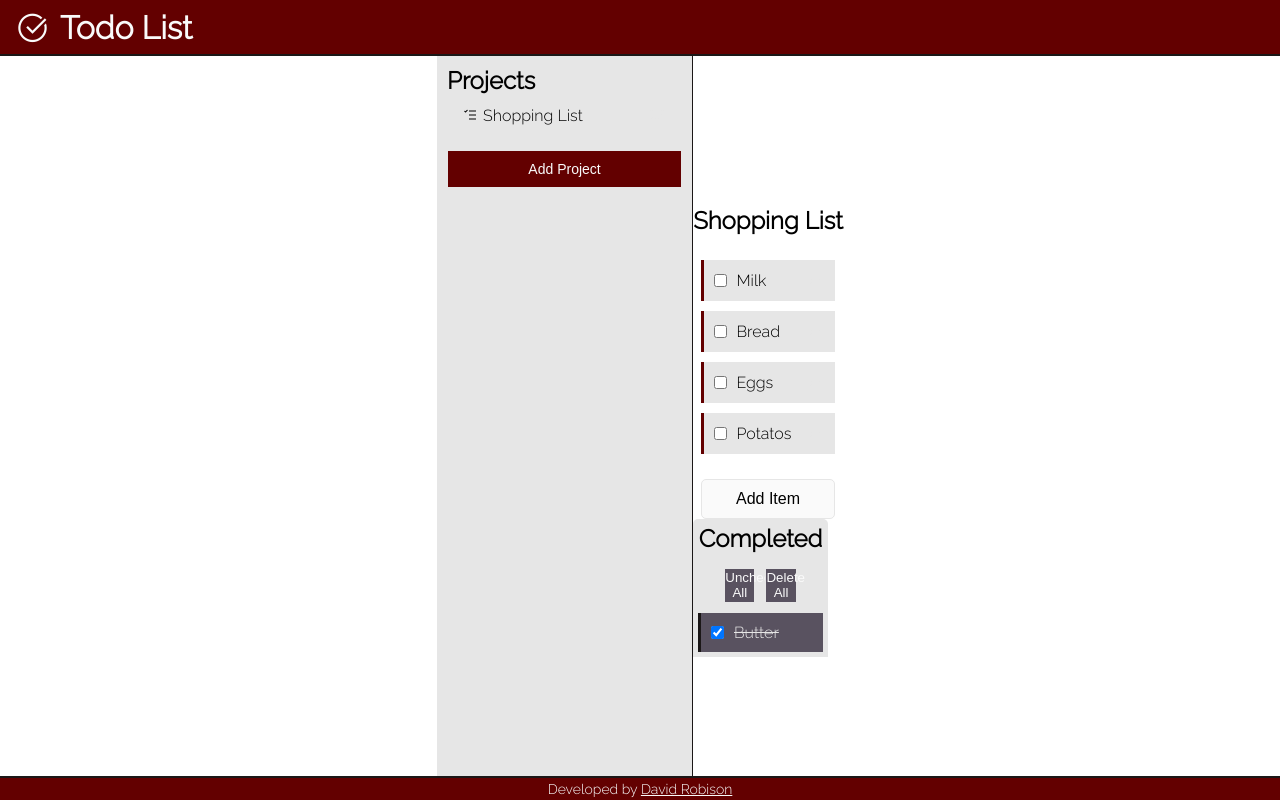
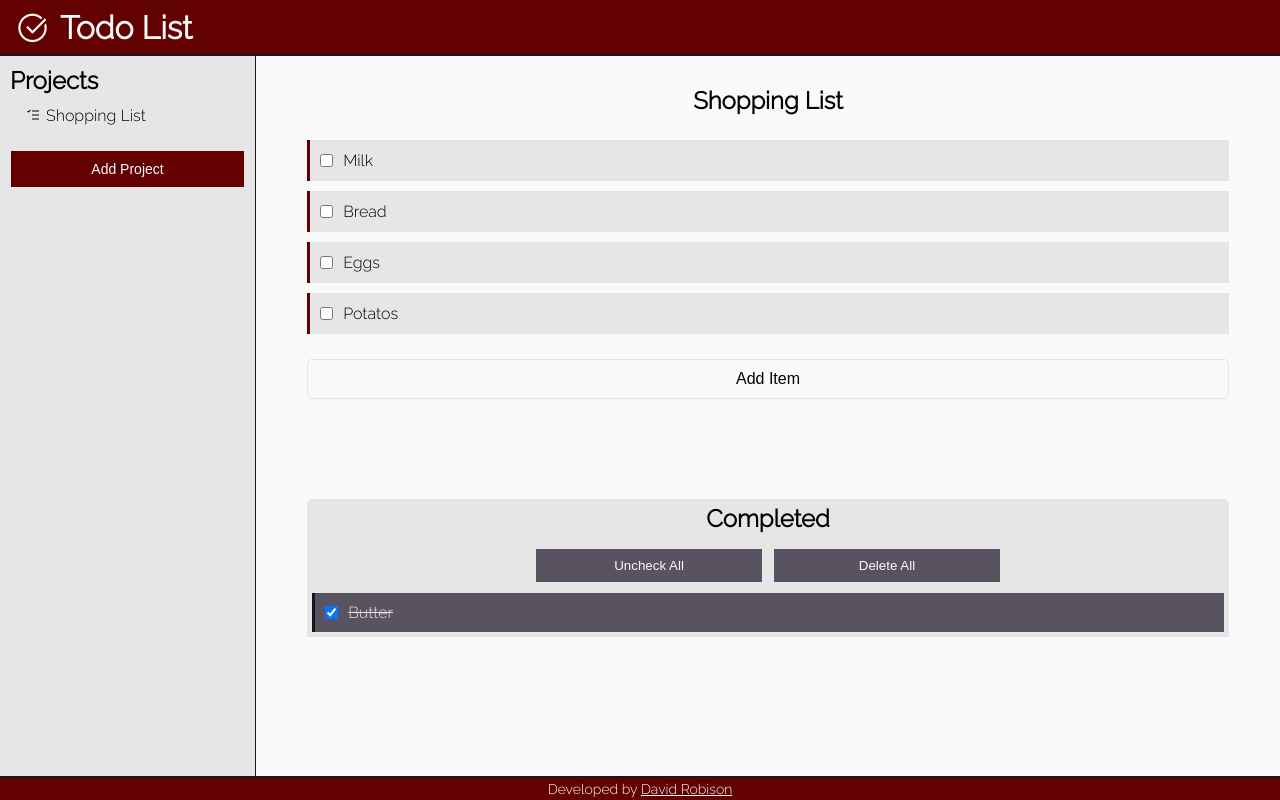
Before and after one commit to robisonwebdev/todo-react, a React (Create React App) app: page / in a window 1280 px wide. Built offline with nearby package versions, Linux system fonts and the light colour scheme.

Commit message:
Changed #List to .lists_container

```diff
--- a/src/styles/Lists.css
+++ b/src/styles/Lists.css
@@ -1,4 +1,4 @@
-#Lists {
+.lists_container {
     display: flex;
     flex-direction: column;
     align-items: center;
```
